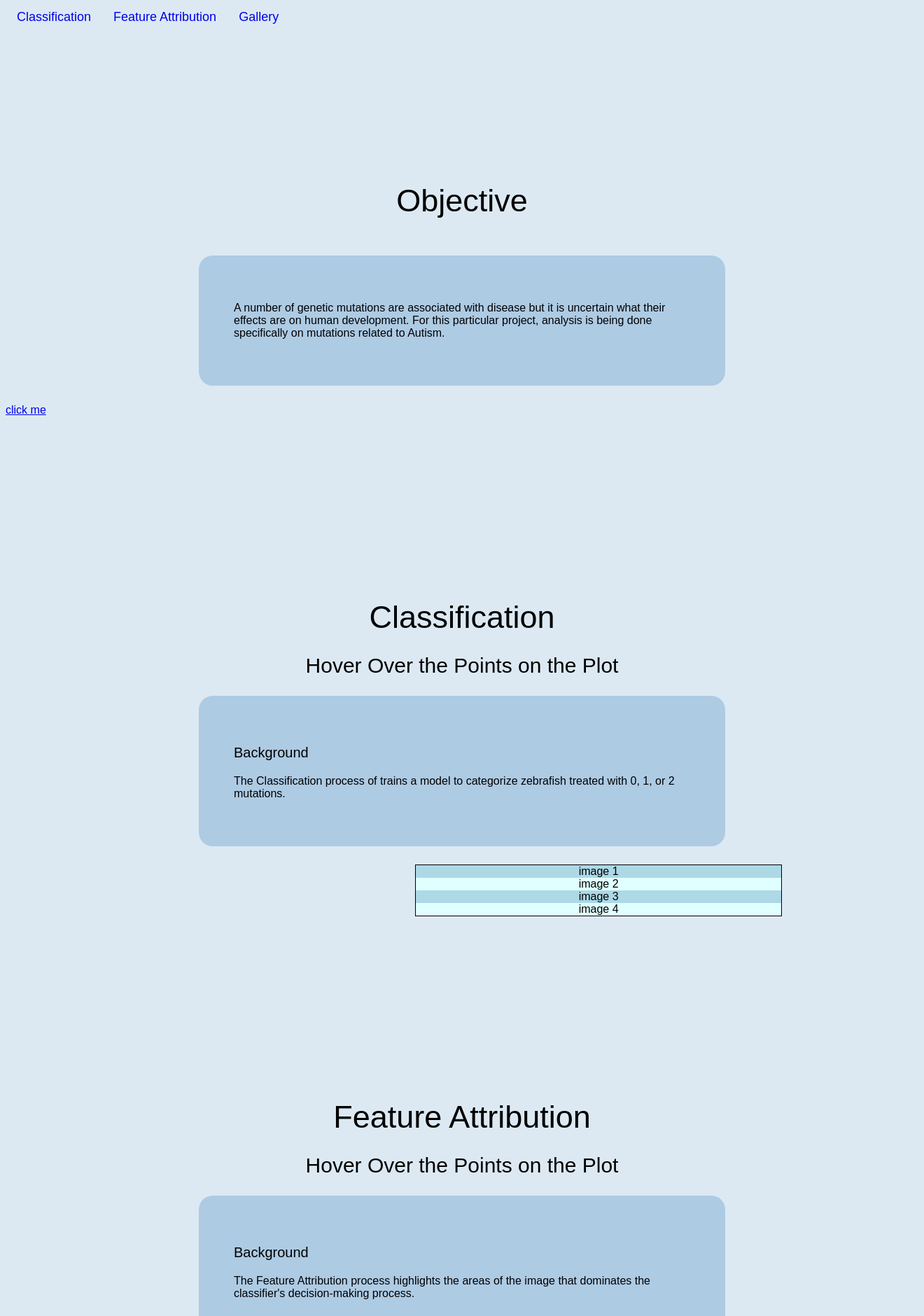
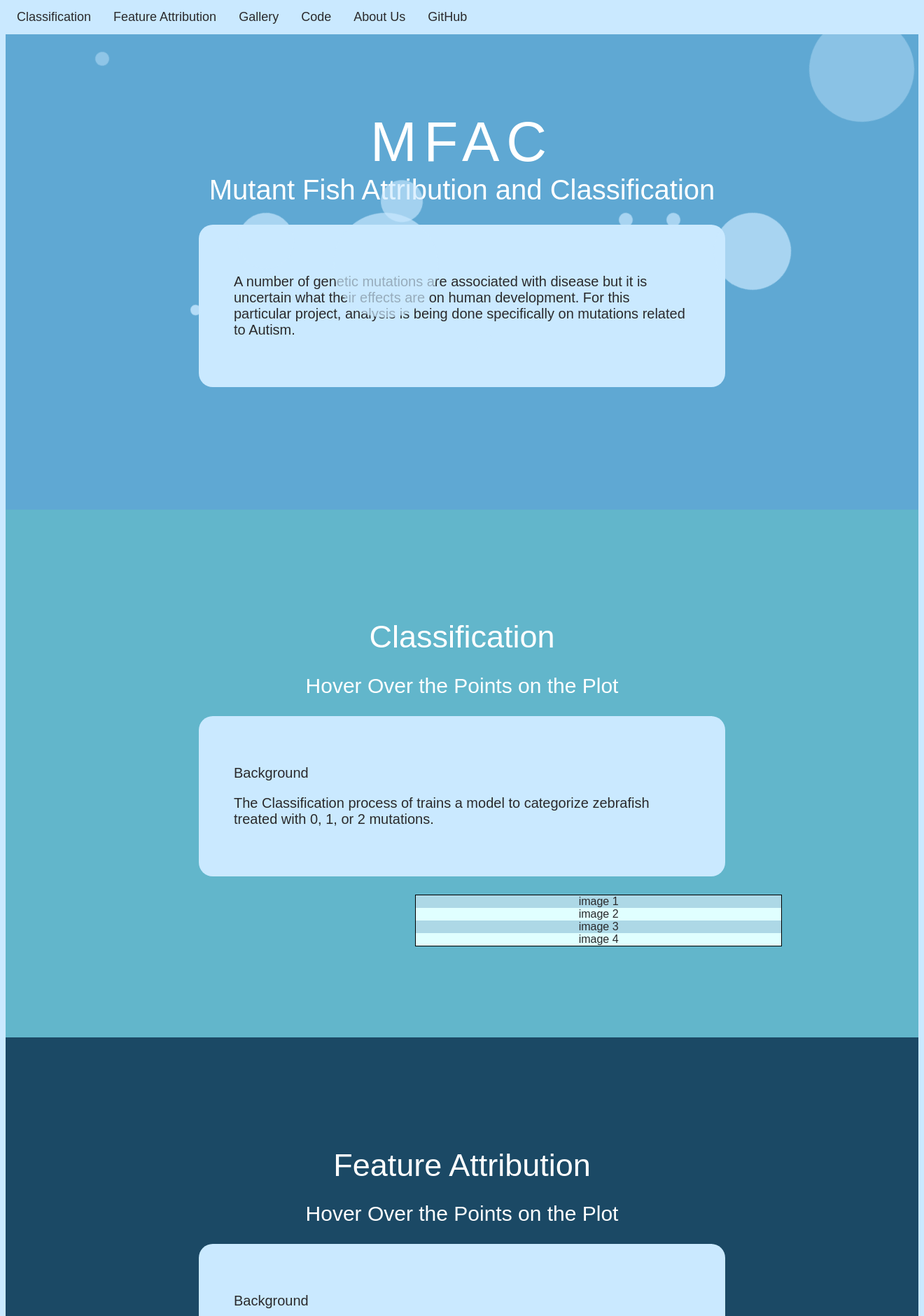
Before and after one commit to johnzl-777/MFAC, a Flask app: page / in a window 1320 px wide. Shown: the top 1880 px of the page at 70% size. Run offline with Flask 2, Linux system fonts and the light colour scheme; some libraries are stand-ins or nearby versions.

Commit message:
color palette change

```diff
--- a/templates/css/background.css
+++ b/templates/css/background.css
@@ -1,8 +1,8 @@
 .area {
-    background: #AECBE4;
-    background: -webkit-linear-gradient(to left, #DCE9F3, #E8F0F7);
+    background: #5FA8D3;
+    /* background: -webkit-linear-gradient(to left, #DCE9F3, #E8F0F7);   */
     width: 100%;
-    height:30vh;
+    height:90vh;
     display: flex;
     flex-direction: column;
     align-items:center;
@@ -24,9 +24,10 @@
     list-style: none;
     width: 20px;
     height: 20px;
-    background: rgba(255, 255, 255, 0.2);
+    background: #CAE9FF;
+    /* background: rgba(255, 255, 255, 0.2); */
     animation: animate 5s linear infinite;
-    top: 30vh;
+    top: 80vh;
 }
 
 .circles li:nth-child(1){
--- a/templates/css/gallery.css
+++ b/templates/css/gallery.css
@@ -11,6 +11,8 @@
   flex-flow: row wrap;
   justify-content: space-evenly;
   width: 80%;
+  background-color: white;
+  padding: 5%;
 }
 
 img {
--- a/templates/css/index.css
+++ b/templates/css/index.css
@@ -4,7 +4,8 @@ html {
 
 body {
     font-family: 'proxima-nova', sans-serif;
-    background-color: #DCE9F3;
+    background-color: #CAE9FF;
+    color: #2A2A2C;
 }
 
 .title {
@@ -26,7 +27,12 @@ body {
     width: 50%;
     border-radius: 20px;
     text-align: left;
-    background-color: #AECBE4;
+    background-color: #CAE9FF;
+}
+
+.background p {
+    font-size: 20px;
+    color: rgb(42, 42, 44);
 }
 
 .background-section {
@@ -44,41 +50,57 @@ body {
     display: inline;
 }
 
+.block-classification {
+    background-color: #62B6CB;
+    padding-top: 10%;
+    padding-bottom: 10%;
+}
+.block-feature-attribution{
+    background-color: #1B4965;
+    padding-top: 10%;
+    padding-bottom: 10%;
+}
+
+.block-gallery {
+    background-color: #64a6bd;
+    padding-top: 10%;
+    padding-bottom: 10%;
+}
+
 .section-title {
 	font-size: 45px;
 	font-weight: 400;
     padding: 2% 0% 2% 0%;
     text-align: center;
-    margin-top: 10%;
-    padding-top: 10%;
+    color: white;
 }
 
 .section-subtitle {
     font-size: 30px;
 	font-weight: 300;
     text-align: center;
+    color: white;
 }
 
 #topBtn {
-    display: none; /* Hidden by default */
-    position: fixed; /* Fixed/sticky position */
-    bottom: 20px; /* Place the button at the bottom of the page */
-    right: 30px; /* Place the button 30px from the right */
-    z-index: 99; /* Make sure it does not overlap */
-    border: none; /* Remove borders */
-    outline: none; /* Remove outline */
-    background-color: #AECBE4; /* Set a background color */
-    color: white; /* Text color */
-    cursor: pointer; /* Add a mouse pointer on hover */
-    padding: 15px; /* Some padding */
-    border-radius: 10px; /* Rounded corners */
-    font-size: 18px; /* Increase font size */
+    display: none;
+    position: fixed;
+    bottom: 20px;
+    right: 30px;
+    z-index: 99;
+    border: none;
+    outline: none;
+    background-color: #CAE9FF;
+    cursor: pointer;
+    padding: 15px;
+    border-radius: 10px;
+    font-size: 18px;
     height: 30px;
     width: 20px;
   }
 
   #topBtn:hover {
-    background-color: #555; /* Add a dark-grey background on hover */
+    background-color: #5FA8D3; /* Add a dark-grey background on hover */
   }
 
 .umap-image-container {
--- a/templates/css/navbar.css
+++ b/templates/css/navbar.css
@@ -1,7 +1,7 @@
 /* Style the tab */
 #navbar {
     overflow: hidden;
-    background-color: #DCE9F3;
+    background-color: #CAE9FF;
     position: fixed;
     width: 100%;
     top: 0;
@@ -10,7 +10,7 @@
 .floatingNav {
     width: calc(100vh - 100px);
     border-radius: 2px;
-    box-shadow: 0px 1px 10px #999;
+    box-shadow: 0px 1px 10px #5FA8D3;
   }
 
 /* Style the buttons that are used to open the tab content */
@@ -25,11 +25,12 @@
     text-decoration: none;
     font-weight: 300;
     font-size: 18px;
+    color: #2A2A2C;
 }
 
 /* Change background color of buttons on hover */
 .tablinks:hover {
-background-color: #AECBE4;
+background-color: #5FA8D3;
 }
 
 .tablinks:visited {
--- a/templates/index.html
+++ b/templates/index.html
@@ -12,7 +12,7 @@
   </head>
   <body>
     <!-- Bubbles Background -->
-    <!-- <div class="area" >
+    <div class="area" >
         <div class="title">MFAC</div>
         <div class="subtitle">Mutant Fish Attribution and Classification</div>
         <ul class="circles">
@@ -27,13 +27,27 @@
             <li></li>
             <li></li>
         </ul>
-    </div > -->
+        <div class="container-title">
+          <!-- <div class="section-title">Objective</div> -->
+          <div class="background" id="title-intro">
+          <p>
+              A number of genetic mutations are associated with disease but
+              it is uncertain what their effects are on human development.
+              For this particular project, analysis is being done specifically
+              on mutations related to Autism.
+          </p>
+          </div>
+      </div>
+    </div >
 
     <!-- Nav Bar -->
     <div class="tab" id="navbar">
       <a class="tablinks" href="#classification">Classification</a>
       <a class="tablinks" href="#featureAttribution">Feature Attribution</a>
       <a class="tablinks" href="#gallery">Gallery</a>
+      <a class="tablinks" href="#code">Code</a>
+      <a class="tablinks" href="#about">About Us</a>
+      <a class="tablinks" href="#github">GitHub</a>
     </div>
 
     <svg xmlns="http://www.w3.org/2000/svg" viewBox="0 0 384 512" class="fas fa-redo-alt" onclick="topFunction()" id="topBtn">
@@ -41,19 +55,10 @@
       <path d="M54.63 246.6L192 109.3l137.4 137.4C335.6 252.9 343.8 256 352 256s16.38-3.125 22.62-9.375c12.5-12.5 12.5-32.75 0-45.25l-160-160c-12.5-12.5-32.75-12.5-45.25 0l-160 160c-12.5 12.5-12.5 32.75 0 45.25S42.13 259.1 54.63 246.6zM214.6 233.4c-12.5-12.5-32.75-12.5-45.25 0l-160 160c-12.5 12.5-12.5 32.75 0 45.25s32.75 12.5 45.25 0L192 301.3l137.4 137.4C335.6 444.9 343.8 448 352 448s16.38-3.125 22.62-9.375c12.5-12.5 12.5-32.75 0-45.25L214.6 233.4z"/></svg>
     <!-- <i class="fas fa-4x fa-redo-alt" onclick="topFunction()" id="topBtn"></i> -->
 
-    <div class="container-title">
-        <div class="section-title">Objective</div>
-        <div class="background">
-        <p>
-            A number of genetic mutations are associated with disease but it is uncertain what their effects are on human development. For this particular project, analysis is being done specifically on mutations related to Autism.
-        </p>
-        </div>
-    </div>
-<a href="plots.html">click me</a>
     <div class="container">
       <!-- Image Classification UMAP -->
+      <section class="block-classification">
         <div class="container-title" id="classification">
-
           <div class="section-title">Classification</div>
           <div class="section-subtitle">Hover Over the Points on the Plot</div>
           <div class="background">
@@ -79,7 +84,10 @@
           </div>
         </div>
 
+      </section>
+
       <!-- Feature Attribution UMAP -->
+      <section class="block-feature-attribution">
         <div class="container-title"  id="featureAttribution">
           <div class="section-title">Feature Attribution</div>
           <div class="section-subtitle">Hover Over the Points on the Plot</div>
@@ -105,8 +113,11 @@
             <div class="img4">image 4</div>
           </div>
         </div>
+      </section>
+
 
       <!-- Gallery -->
+      <section class="block-gallery">
         <div class="container-title" id="gallery">
           <div class="section-title">Gallery</div>
           <div class="section-subtitle">Filter Through Images Based on the Number of Mutations</div>
@@ -223,6 +234,8 @@
           <!-- END GRID -->
         </div>
         <!-- END GALLERY CONTAINER -->
+      </section>
+
     </div>
     <!-- END MAIN CONTAINER -->
     <footer></footer>
--- a/templates/js/navbar.js
+++ /dev/null
@@ -1,4 +0,0 @@
-// function scrollTo(id) {
-//     var element = document.getElementById(id);
-//     element.scrollIntoView({behavior: "smooth"});
-// }
```
Also changed, not shown: color-palette.txt (added, +7 -0 lines), templates/navbar.html (added, +63 -0 lines). Lines whose indentation alone changed are shown as unchanged.
